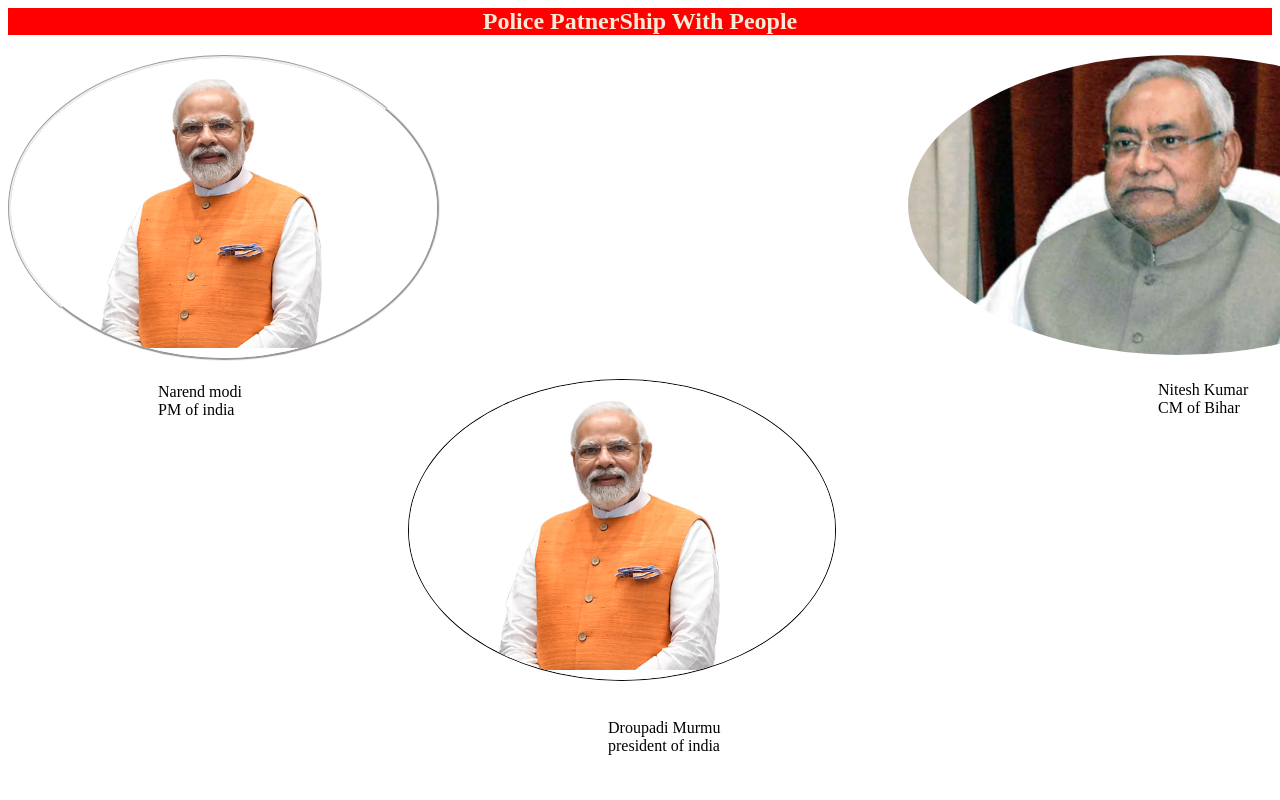
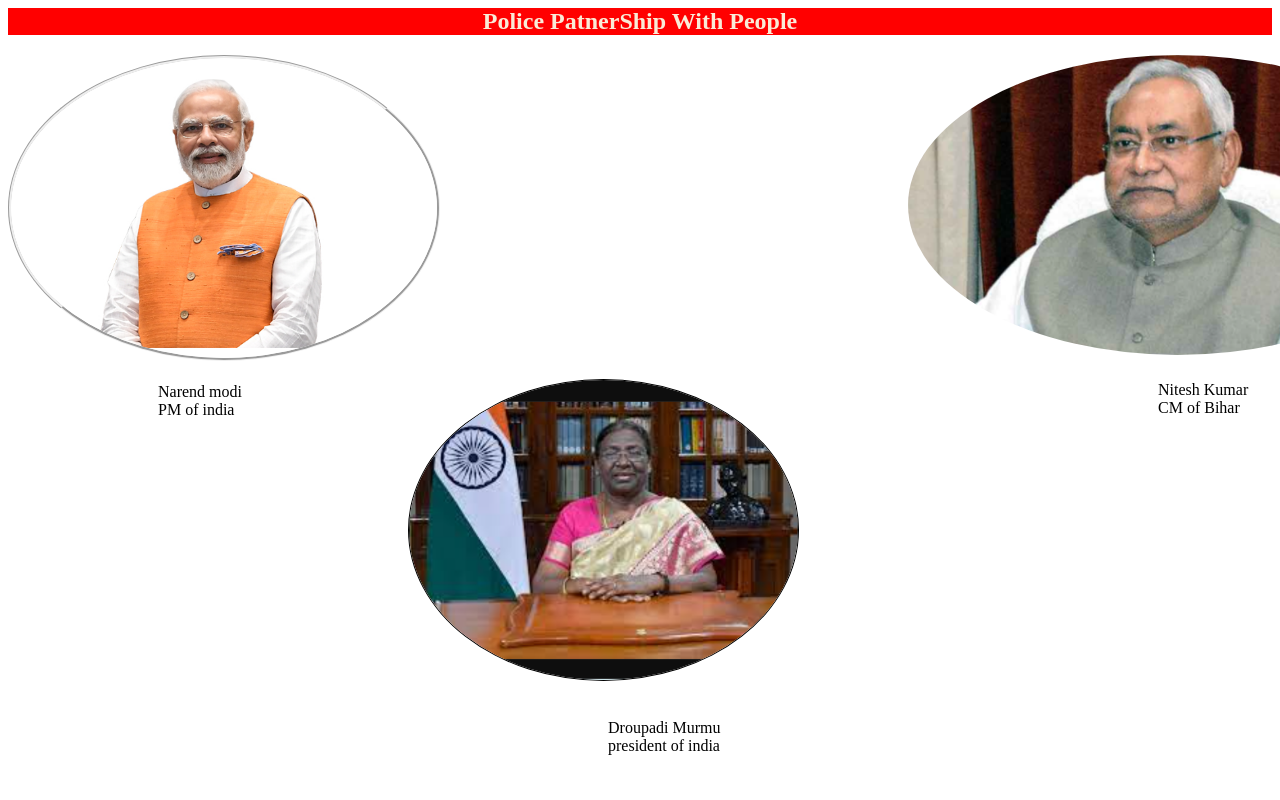
Before and after one commit to raushan91628/comp.github.io, a plain HTML site: page index.html in a window 1280 px wide. Shown: the top 800 px of the page. Drawn offline with Linux system fonts and the light colour scheme.

Commit message:
Update index.html

```diff
--- a/index.html
+++ b/index.html
@@ -81,7 +81,7 @@
     <body>
         <img src="./nitesh kumar.png" id="img1">
         <img src="./narend modi.png" id="img2"><br><br>
-        <img src="./narend modi.png" id="img3">
+        <img src="./dp.png" id="img3">
         <p id="pa1"> Nitesh Kumar <br> CM of Bihar</p>
         <p id="pa2">Narend modi<br> PM of india</p>
         <p id="pa3">Droupadi Murmu<br>president of india</p><br><br><br>
```
